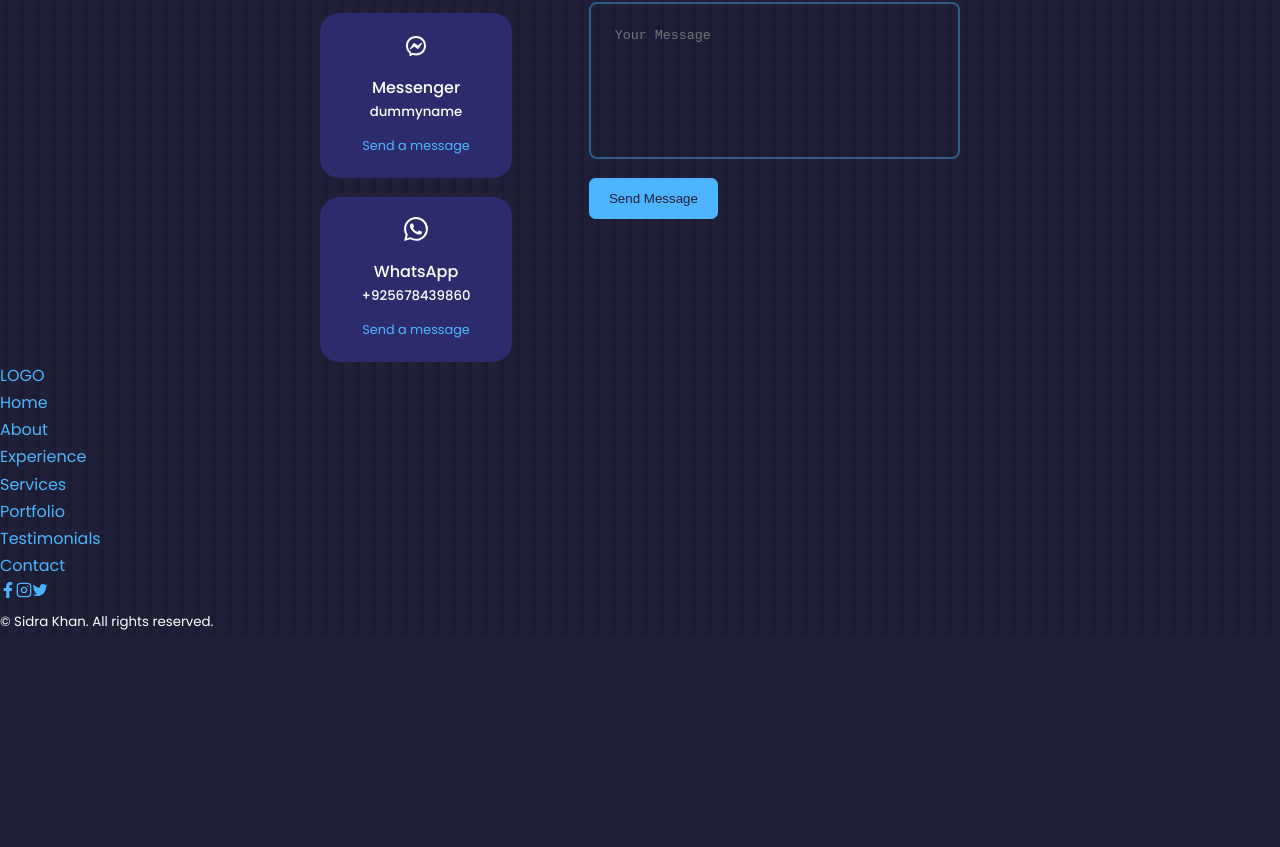
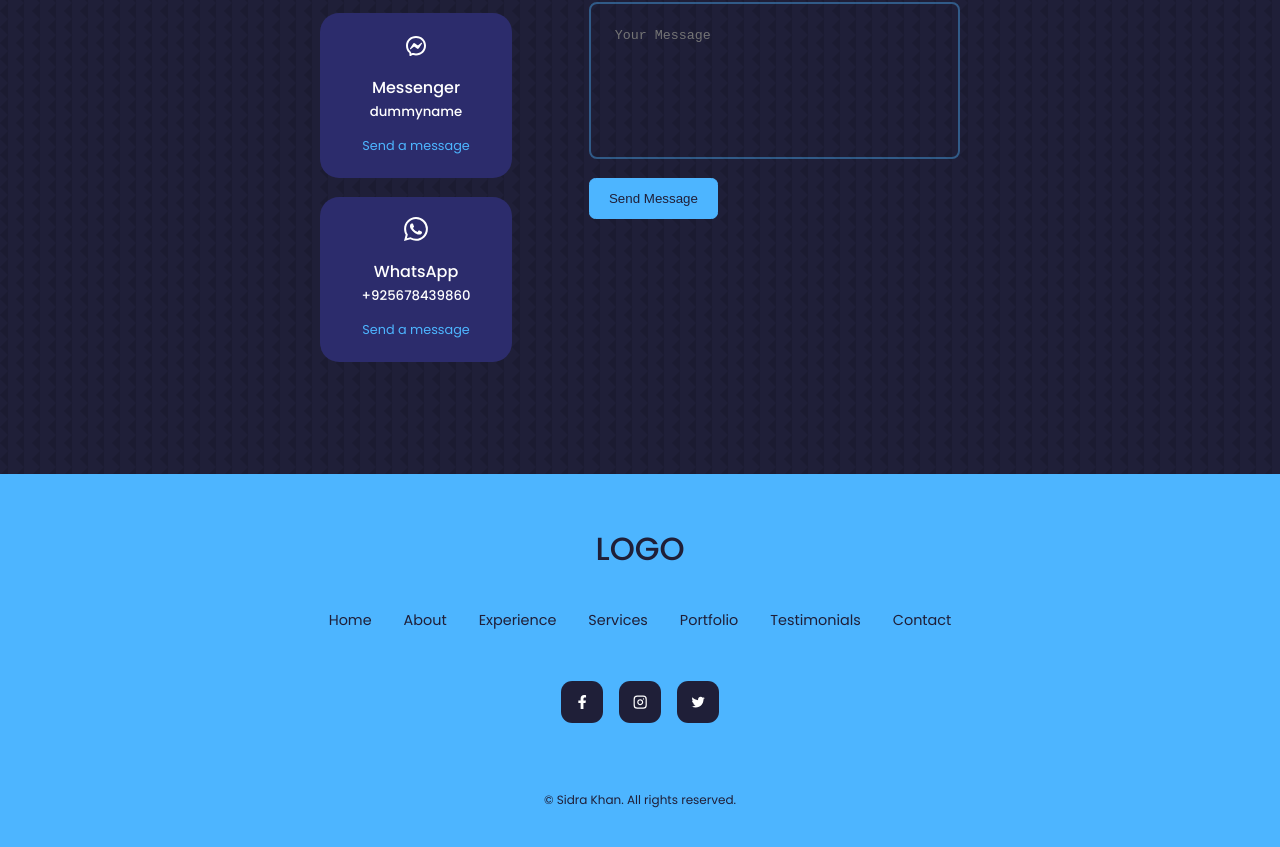
Before and after one commit to sidrakhandev/react-portfolio, a React (Create React App) app: page / in a window 1280 px wide. Shown: the part 4941-5788 px from the top of the page. Before the commit the page ends 5575 px from the top, so only its background shows below. Built offline with nearby package versions, Linux system fonts and the light colour scheme.

Commit message:
👌IMPROVE: Footer CSS

```diff
--- a/src/components/footer/Footer.jsx
+++ b/src/components/footer/Footer.jsx
@@ -1,4 +1,5 @@
 import React from "react";
+import "./footer.css"
 import { FaFacebookF } from "react-icons/fa";
 import { FiInstagram } from "react-icons/fi";
 import { IoLogoTwitter } from "react-icons/io";
--- a/src/components/footer/footer.css
+++ b/src/components/footer/footer.css
@@ -0,0 +1,54 @@
+footer {
+    background: var(--color-primary);
+    padding: 3rem 0;
+    text-align: center;
+    font-size: 0.9rem;
+    margin-top: 7rem;
+}
+
+footer a {
+    color: var(--color-bg);
+}
+
+.footer_logo {
+    font-size: 2rem;
+    font-weight: 500;
+    margin-bottom: 2rem;
+    display: inline-block;
+}
+
+.permalinks {
+    display: flex;
+    flex-wrap: wrap;
+    justify-content: center;
+    gap: 2rem;
+    margin: 0 auto 3rem;
+
+}
+
+.footer_socials {
+    display: flex;
+    justify-content: center;
+    gap: 1rem;
+    margin-bottom: 4rem;
+}
+
+.footer_socials a {
+    background: var(--color-bg);
+    color: var(--color-white);
+    padding: 0.8rem;
+    border-radius: 0.7rem;
+    display: flex;
+    border: 1px solid transparent;
+}
+
+.footer_socials a:hover {
+    background: transparent;
+    color: var(--color-bg);
+    border-color: var(--color-bg);
+}
+
+.footer_copyright {
+    margin-bottom: 4rem;
+    color: var(--color-bg);
+}
```
